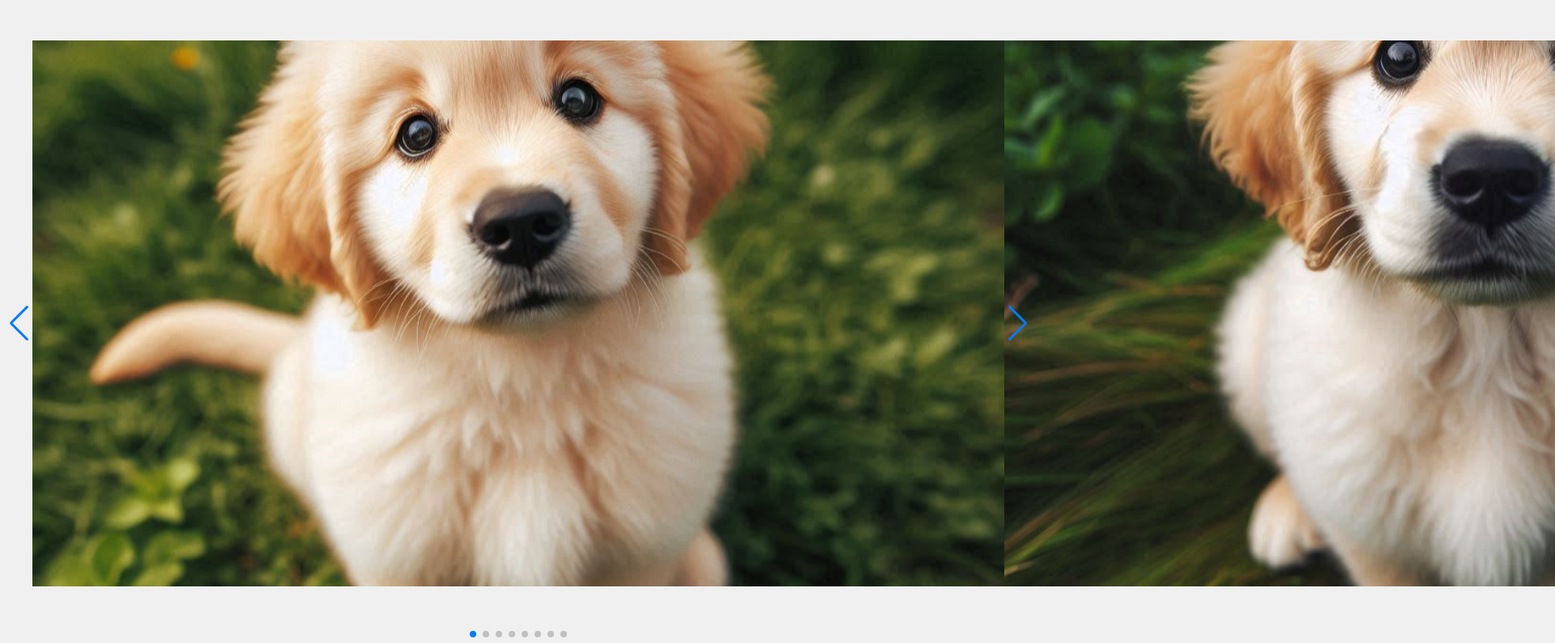
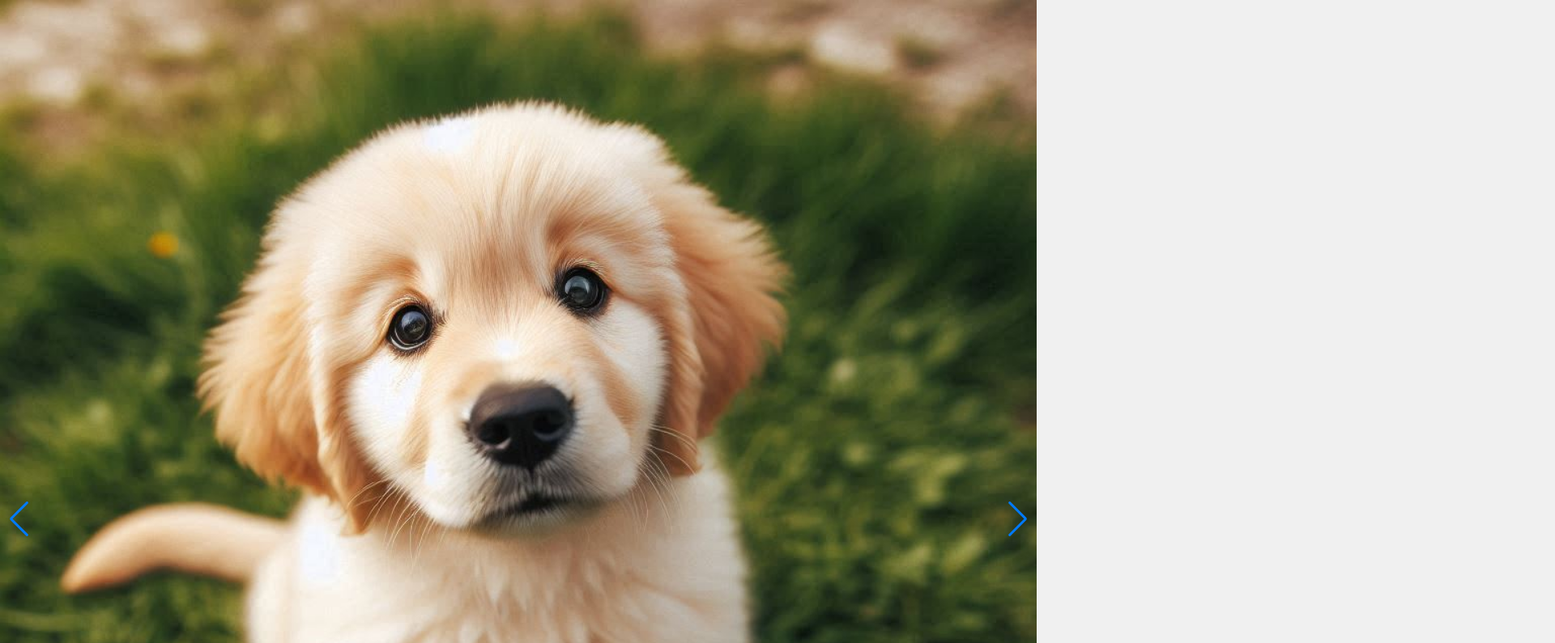
Before and after one commit to fumioMatsunari/Swiper01, a plain HTML site: page index.html in a window 1280 px wide. Shown: the top 795 px of the page at 81% size, 1920 px wide, since content can reach past the window. Drawn offline with nearby package versions, Linux system fonts and the light colour scheme.

Commit message:
Add files via upload

```diff
--- a/index.html
+++ b/index.html
@@ -1,3 +1,4 @@
+
 <!DOCTYPE html>
 <html lang="ja">
 <head>
@@ -5,10 +6,10 @@
     <meta name="viewport" content="width=device-width, initial-scale=1.0">
     <title>Swiperで写真ギャラリー</title>
     <link rel="stylesheet" href="styles.css">
-    <link rel="stylesheet" href="https://unpkg.com/swiper/swiper-bundle.min.css">
+    <link rel="stylesheet" href="https://cdn.jsdelivr.net/npm/swiper@11/swiper-bundle.min.css" />
 </head>
 <body>
-    <div class="swiper-container">
+    <div class="swiper">
         <div class="swiper-wrapper">
             <div class="swiper-slide"><img src="Sakuhin01.jpeg" alt="写真1"></div>
             <div class="swiper-slide"><img src="Sakuhin02.jpeg" alt="写真2"></div>
@@ -19,25 +20,38 @@
             <div class="swiper-slide"><img src="Sakuhin07.jpeg" alt="写真7"></div>
             <div class="swiper-slide"><img src="Sakuhin08.jpeg" alt="写真8"></div>
         </div>
+
+        <!-- ページネーション -->
+        <div class="swiper-pagination"></div>
+
         <!-- ナビゲーションボタン -->
         <div class="swiper-button-next"></div>
         <div class="swiper-button-prev"></div>
 
-        <!-- ページネーション -->
-        <div class="swiper-pagination"></div>
+
     </div>
 
-    <script src="https://unpkg.com/swiper/swiper-bundle.min.js"></script>
+    <script src="https://cdn.jsdelivr.net/npm/swiper@11/swiper-bundle.min.js"></script>
     <script>
-        const swiper = new Swiper('.swiper-container', {
+        const swiper = new Swiper('.swiper', {
+        // Optional parameters
+        direction: 'horizontal',
         loop: true,
+
+        // If we need pagination
         pagination: {
             el: '.swiper-pagination',
-                clickable: true,
         },
+
+        // Navigation arrows
         navigation: {
             nextEl: '.swiper-button-next',
             prevEl: '.swiper-button-prev',
+        },
+
+  // And if we need scrollbar
+  scrollbar: {
+    el: '.swiper-scrollbar',
   },
 });
     </script>
```
Lines whose indentation alone changed are shown as unchanged.
